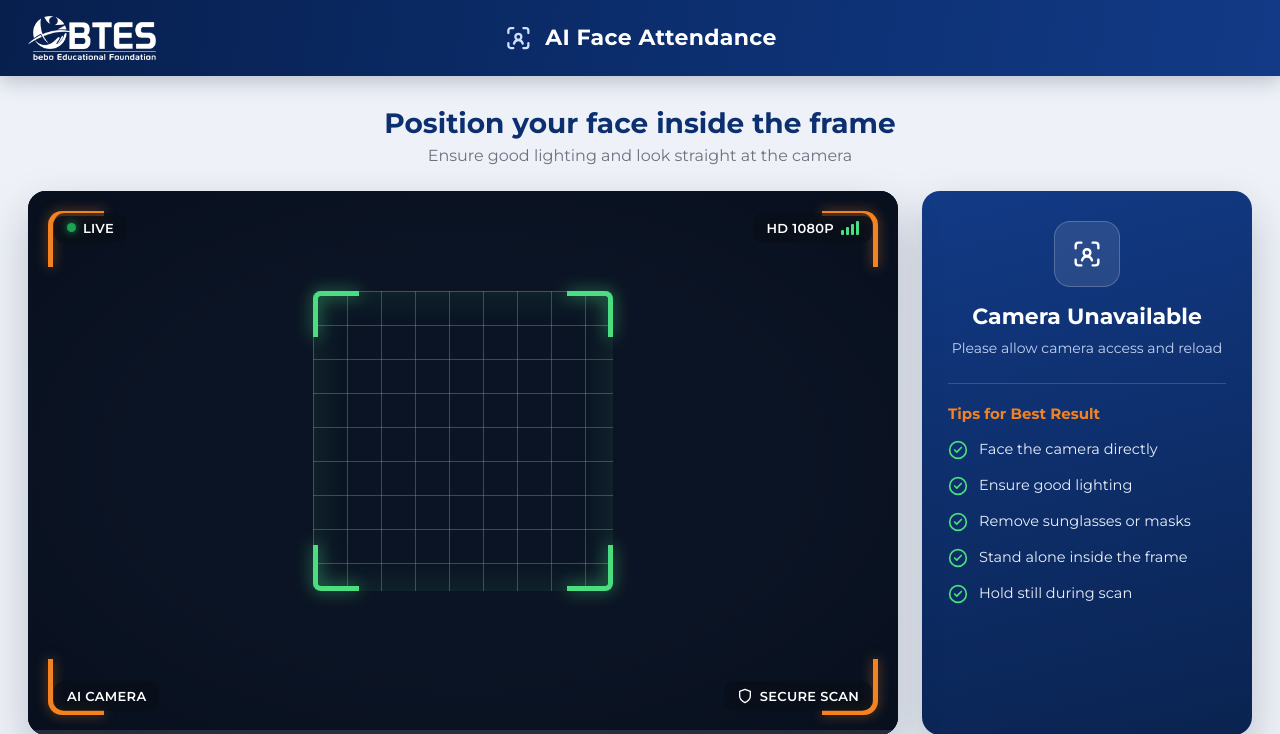
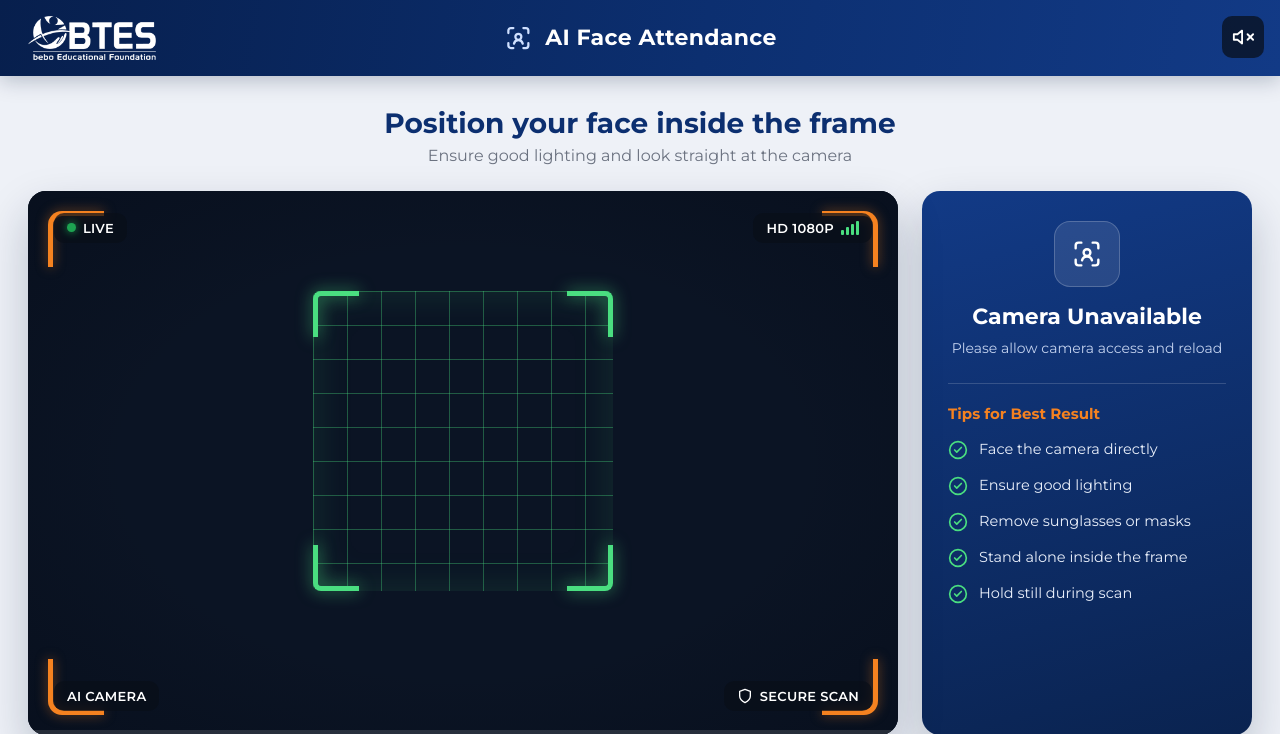
Before and after one commit to shubhams-btes/AttendancePortal, a Django app: page /attendance/ in a window 1280 px wide. Shown: the top 734 px of the page. Run offline with Django 5.2, Linux system fonts and the light colour scheme; some libraries are stand-ins or nearby versions.

Commit message:
Sound on/off

```diff
--- a/attendance/templates/attendance/attendance_home.html
+++ b/attendance/templates/attendance/attendance_home.html
@@ -39,6 +39,17 @@
 
 
     </div>
+
+    <button id="soundBtn" class="sound-btn" title="Enable sound" aria-label="Toggle sound">
+    <!-- Muted icon (shown by default) -->
+    <svg class="icon-muted" viewBox="0 0 24 24" width="22" height="22" fill="none" stroke="currentColor" stroke-width="2" stroke-linecap="round" stroke-linejoin="round">
+        <path d="M11 5 6 9H2v6h4l5 4V5z"/><line x1="23" y1="9" x2="17" y2="15"/><line x1="17" y1="9" x2="23" y2="15"/>
+    </svg>
+    <!-- Sound-on icon (shown when enabled) -->
+    <svg class="icon-on" viewBox="0 0 24 24" width="22" height="22" fill="none" stroke="currentColor" stroke-width="2" stroke-linecap="round" stroke-linejoin="round" style="display:none;">
+        <path d="M11 5 6 9H2v6h4l5 4V5z"/><path d="M15.54 8.46a5 5 0 0 1 0 7.07M19.07 4.93a10 10 0 0 1 0 14.14"/>
+    </svg>
+</button>
 </header>
 
 <!-- ==========================================================
@@ -167,10 +178,16 @@
 
 
 let audioContext = new (window.AudioContext || window.webkitAudioContext)();
+let soundEnabled = false;
+
+const soundBtn = document.getElementById("soundBtn");
+const iconMuted = soundBtn.querySelector(".icon-muted");
+const iconOn    = soundBtn.querySelector(".icon-on");
 
 
 
 function speak(text){
+    if (!soundEnabled) return;
     if (!window.speechSynthesis) return;
     window.speechSynthesis.cancel();
     const s = new SpeechSynthesisUtterance(text);
@@ -480,6 +497,32 @@ window.addEventListener("beforeunload", () => {
     if(stream) stream.getTracks().forEach(t => t.stop());
 });
 
+
+soundBtn.addEventListener("click", () => {
+    soundEnabled = !soundEnabled;
+
+    if (soundEnabled) {
+        // This tap is the user gesture — unlock iOS audio NOW, inside the handler
+        if (audioContext.state === "suspended") audioContext.resume();
+        if (window.speechSynthesis) {
+            const warm = new SpeechSynthesisUtterance("");
+            warm.volume = 0;
+            window.speechSynthesis.speak(warm);   // primes speech on iOS
+        }
+        soundBtn.classList.add("enabled");
+        soundBtn.title = "Sound on";
+        iconMuted.style.display = "none";
+        iconOn.style.display = "block";
+    } else {
+        // Muting — stop any ongoing speech
+        if (window.speechSynthesis) window.speechSynthesis.cancel();
+        soundBtn.classList.remove("enabled");
+        soundBtn.title = "Sound off";
+        iconMuted.style.display = "block";
+        iconOn.style.display = "none";
+    }
+});
+
 </script>
 
 </body>
--- a/students/static/students/css/attendance.css
+++ b/students/static/students/css/attendance.css
@@ -434,3 +434,21 @@ a{text-decoration:none;color:inherit;}
 }
 .camera-stage.flash-ok  { box-shadow: 0 0 0 5px #16a34a, 0 20px 45px rgba(8,27,58,.22) !important; }
 .camera-stage.flash-bad { box-shadow: 0 0 0 5px #dc2626, 0 20px 45px rgba(8,27,58,.22) !important; }
+
+.sound-btn {
+    position: fixed;
+    top: 16px;
+    right: 16px;
+    z-index: 60;
+    background: rgba(9,14,24,.72);
+    color: #fff;
+    border: none;
+    border-radius: 10px;
+    padding: 10px;
+    cursor: pointer;
+    display: flex;
+    align-items: center;
+    justify-content: center;
+}
+.sound-btn:hover { background: rgba(9,14,24,.9); }
+.sound-btn.enabled { background: #16a34a; }   /* green when sound is on */
```
